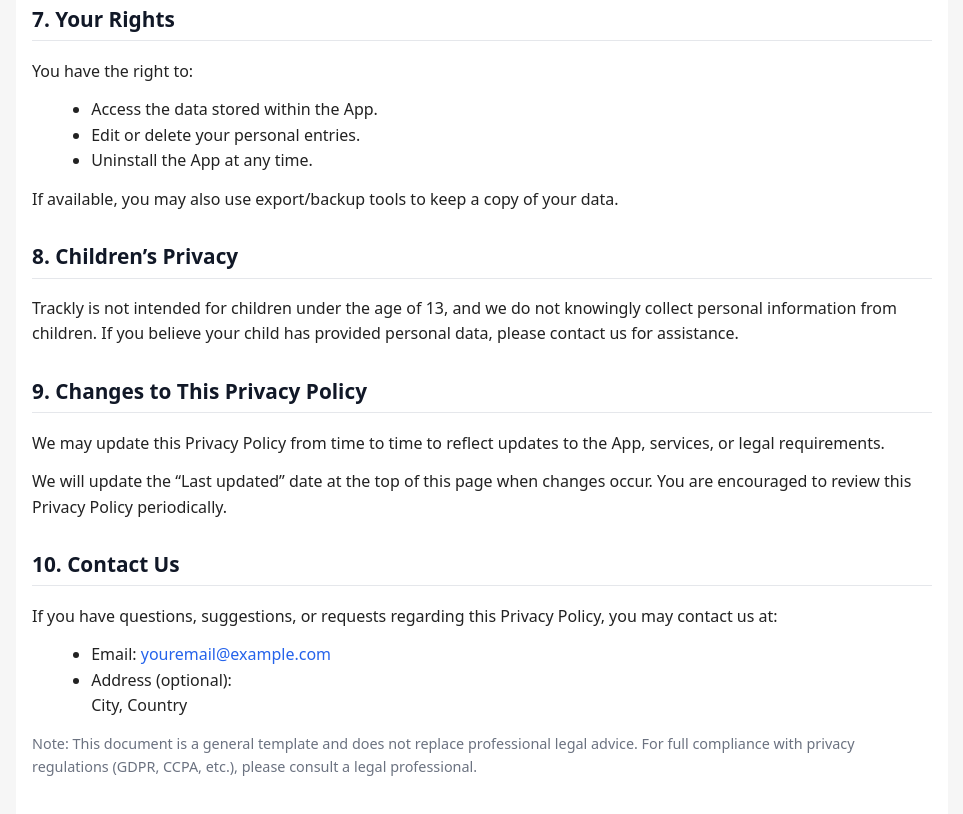
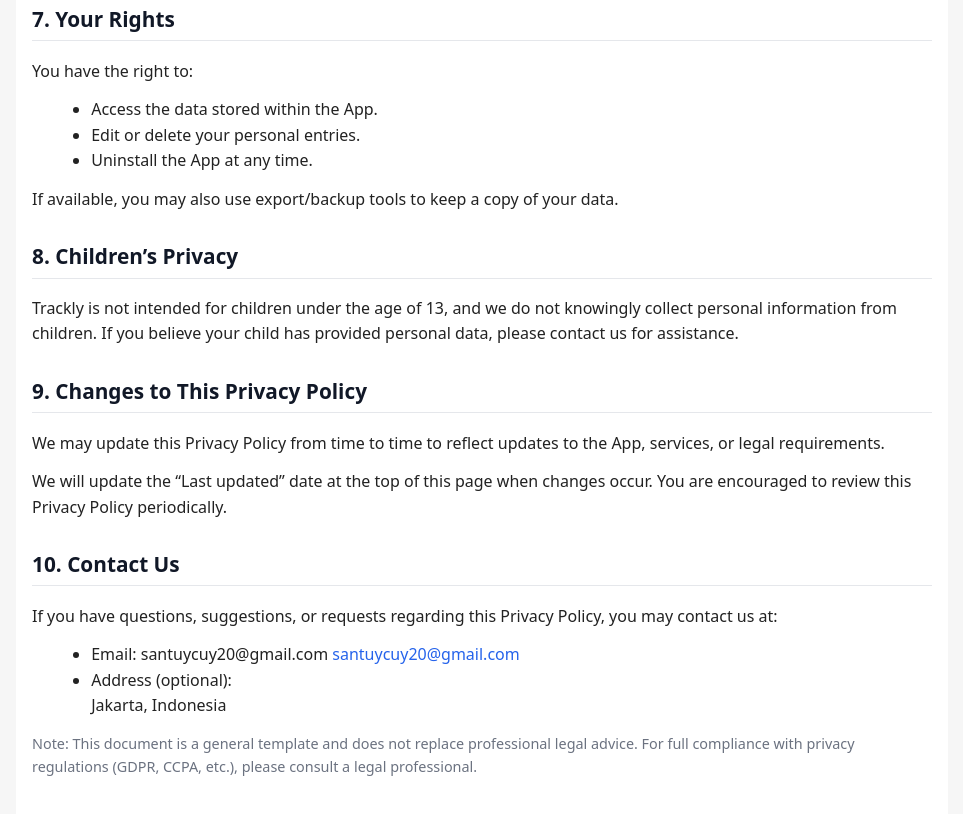
Before and after one commit to erizonade/privacy-policy, a plain HTML site: page index.html in a window 1280 px wide. Shown: the part 2144-2958 px from the top of the page, without its empty margins (158-1121 px from the left). Drawn offline with Linux system fonts and the light colour scheme.

Commit message:
Update index.html

```diff
--- a/index.html
+++ b/index.html
@@ -210,11 +210,10 @@
         If you have questions, suggestions, or requests regarding this Privacy Policy, you may contact us at:
       </p>
       <ul>
-        <li>Email: <!-- TODO: your official email --> <a href="mailto:youremail@example.com">youremail@example.com</a></li>
+        <li>Email: santuycuy20@gmail.com <a href="mailto:santuycuy20@gmail.com">santuycuy20@gmail.com</a></li>
         <li>
           Address (optional):<br />
-          <!-- TODO: add your address if required legally -->
-          City, Country
+          Jakarta, Indonesia
         </li>
       </ul>
     </section>
```
